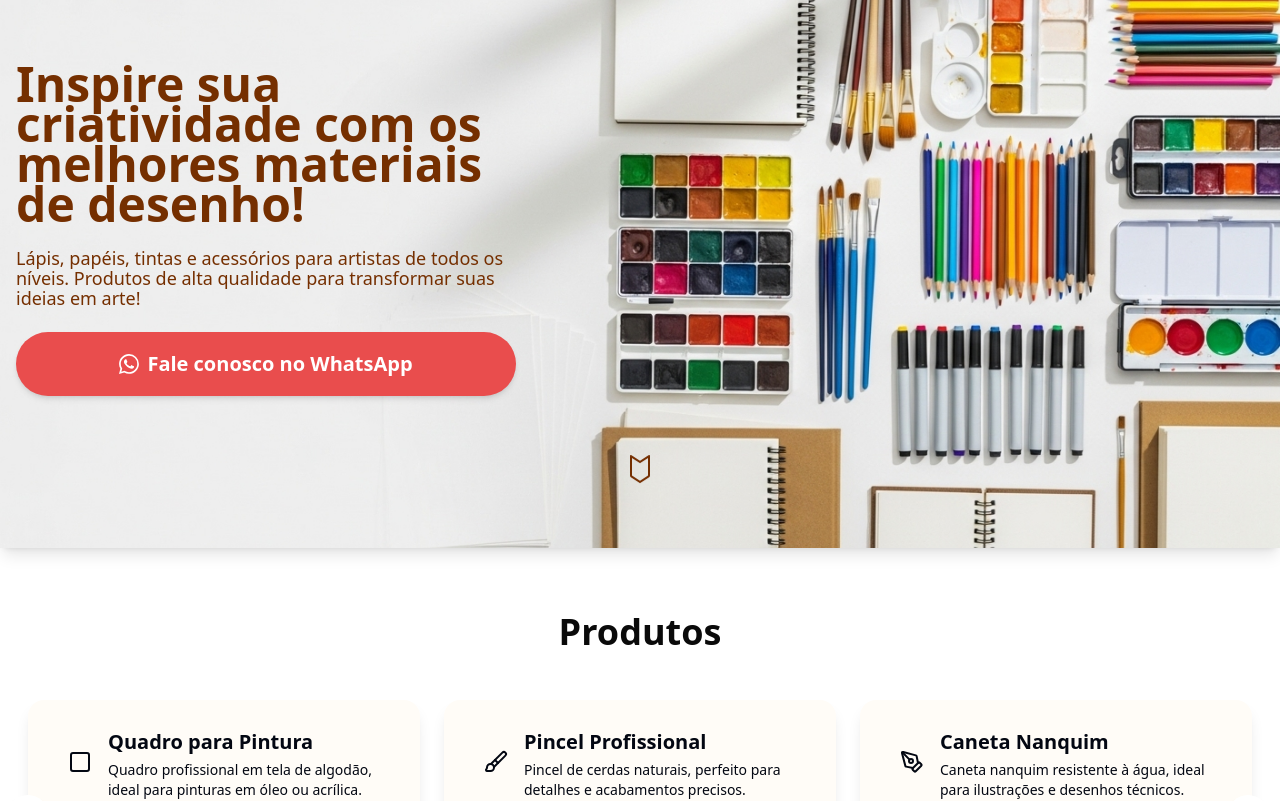
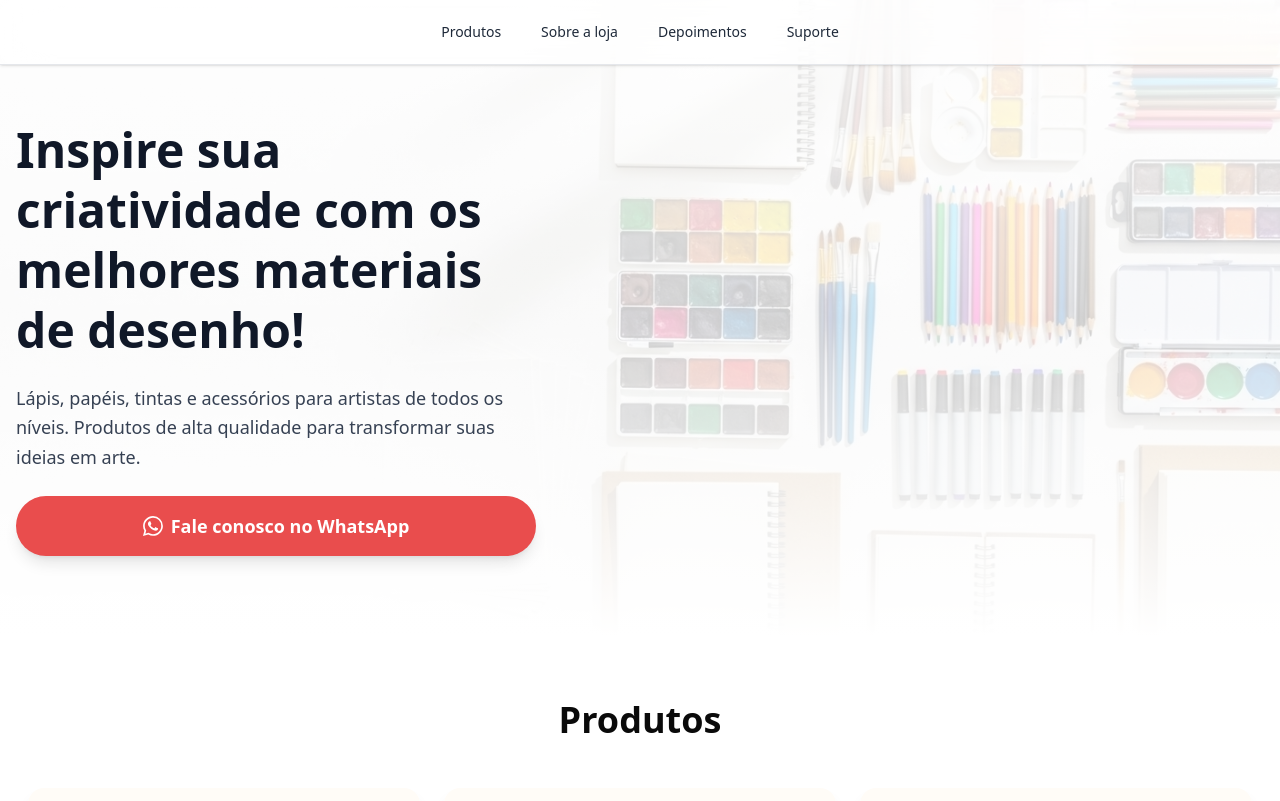
Before and after one commit to vitchin/DrawThings, a Next.js app: page / in a window 1280 px wide. Shown: the top 801 px of the page. Built offline with nearby package versions, Linux system fonts and the light colour scheme.

Commit message:
[feat] diversos ajustes

```diff
--- a/src/app/components/about.tsx
+++ b/src/app/components/about.tsx
@@ -36,7 +36,7 @@ export function About() {
 
                     </div>
 
-                    <div className="space-y-6 mt-10">
+                    <div id="aboutSection" className="space-y-6 mt-10">
                         <h2 className="text-4xl font-bold">Sobre a loja</h2>
 
                         <p>
--- a/src/app/components/footer.tsx
+++ b/src/app/components/footer.tsx
@@ -16,11 +16,11 @@ const brands = [
 
 export function Footer() {
     return (
-        <section className="bg-[#1b110e] py-16 text-white">
+        <section id="SuportSection" className="bg-[#1b110e] py-16 text-white">
             <div className="container mx-auto px-4">
                 <footer className="grid grid-cols-1 md:grid-cols-3 gap-8 items-center justify-center">
                     <div>
-                        <h4 className="text-xl font-bold mb-4 text-[#FFD449]">Loja de Materiais de Arte</h4>
+                        <h4 className="text-xl font-bold mb-4 text-[#FFD449]">Loja de arte</h4>
                         <p className="text-gray-200 mb-2">
                             Inspiração e qualidade para artistas de todos os níveis. Produtos selecionados, entrega rápida e atendimento especializado.
                         </p>
@@ -31,7 +31,7 @@ export function Footer() {
                     <div>
                         <h4 className="text-lg font-semibold mb-4 text-[#FFD449]">Contato</h4>
                         <ul className="space-y-2 text-gray-200">
-                            <li>Email: contato@materiaisdearte.com.br</li>
+                            <li>Email: contato@drawthings.com.br</li>
                             <li>WhatsApp: (11) 99999-9999</li>
                             <li>Endereço: Rua da Criatividade, 123 - São Paulo/SP</li>
                         </ul>
--- a/src/app/components/hero.tsx
+++ b/src/app/components/hero.tsx
@@ -1,58 +1,55 @@
-import {TagChevronIcon} from "@phosphor-icons/react/dist/ssr";
+import { TagChevronIcon } from "@phosphor-icons/react/dist/ssr";
 import drawhand from "../../../public/hero.jpg";
-import percent from "../../../public/percent.png";
 import phone from "../../../public/whatsapp.svg";
 import Image from "next/image";
 
-
-
 export function Hero() {
   return (
-        <section className="bg-[#ffffff] shadow-lg text-[#752f00] relative overflow-hidden items-center justify-center flex flex-col h-fit">
+    <section className="relative overflow-hidden text-[#752f00] flex flex-col items-center justify-center h-fit">
 
-            <div className="absolute inset-0 w-full h-full">
+      {/* Navbar */}
+      <nav className="fixed top-0 w-full bg-white/70 backdrop-blur-xl border-b border-gray-200 shadow-sm z-50">
+        <div className="max-w-7xl mx-auto px-6 h-16 flex items-center justify-center space-x-10 text-gray-800 text-sm font-medium">
+          <a href="#ProductSection" className="hover:text-gray-900 transition-colors">Produtos</a>
+          <a href="#aboutSection" className="hover:text-gray-900 transition-colors">Sobre a loja</a>
+          <a href="#testimonialSection" className="hover:text-gray-900 transition-colors">Depoimentos</a>
+          <a href="#SuportSection" className="hover:text-gray-900 transition-colors">Suporte</a>
+        </div>
+      </nav>
+
+      {/* Background */}
+      <div className="absolute inset-0 -z-10">
         <Image
           src={drawhand}
-                    alt="Imagem de materiais de desenho"
+          alt="Materiais de desenho"
           fill
-                    sizes="(max-width: 768px) 100vw, (max-width: 1200px) 75vw, 50vw"
           priority
-                    className="object-cover w-full h-full opacity-10 lg:opacity-100 scale-x-[-1]"
+          className="object-cover w-full h-full scale-x-[-1] opacity-70"
         />
+        {/* Overlay com gradiente */}
+        <div className="absolute inset-0 bg-gradient-to-b from-white/90 via-white/70 to-white"></div>
       </div>
 
-            <div className="container mx-auto pt-16 pb-16 px-4 relative">
-
-                <article className="lg:w-[500px]">
-                    <div className="space-y-6">
-                        <h1 className="text-3xl md:text-4xl lg:text-5xl font-bold leading-10 select-none pointer-events-none">
+      {/* Conteúdo */}
+      <div className="container mx-auto pt-[120px] pb-20 px-4 relative">
+        <article className="lg:w-[520px] space-y-6">
+          <h1 className="text-4xl md:text-5xl font-bold leading-tight text-gray-900">
             Inspire sua criatividade com os melhores materiais de desenho!
           </h1>
-                        <p className="lg:text-lg leading-5">
-                            Lápis, papéis, tintas e acessórios para artistas de todos os níveis. Produtos de alta qualidade para transformar suas ideias em arte!
+          <p className="text-gray-700 text-lg leading-relaxed">
+            Lápis, papéis, tintas e acessórios para artistas de todos os níveis. Produtos de alta qualidade para transformar suas ideias em arte.
           </p>
           <div>
-                            <a href="#"
-                            className="bg-[#e94d4d] hover:bg-[#a3281d] duration-300 text-white text-xl w-full h-16 shadow-md px-5 py-2 rounded-[50px] font-semibold flex items-center justify-center gap-2">
-                                <Image src={phone} alt="phoneicon" className="h-5 w-5 text-white"/>
+            <a
+              href="#"
+              className="bg-[#e94d4d] hover:bg-[#b22e25] transition-all duration-300 text-white text-lg font-semibold px-8 py-4 rounded-full shadow-lg flex items-center justify-center gap-2"
+            >
+              <Image src={phone} alt="WhatsApp" className="h-5 w-5" />
               Fale conosco no WhatsApp
             </a>
           </div>
-
+        </article>
       </div>
-
-                </article>
-
-            </div>
-
-            <div className="pb-4">
-                <a href="#overflowProdutos" className="mb-4 flex items-center justify-center animate-bounce">
-                    <TagChevronIcon className="w-8 h-8 text-[#752f00]" style={{ transform: "rotate(90deg)" }}/>
-                </a>
-
-                <p className="text-white text-center">Confira nossos produtos</p>
-            </div>
-
     </section>
-    )
+  );
 }
--- a/src/app/components/products.tsx
+++ b/src/app/components/products.tsx
@@ -55,7 +55,7 @@ export function Products() {
     }
 
     return(
-        <section className="relative bg w-full py-16 flex flex-col items-center justify-center">
+        <section id="ProductSection" className="relative bg w-full py-16 flex flex-col items-center justify-center">
 
             <div className="container mx-auto px-4 flex flex-col items-center justify-center">
 
--- a/src/app/components/testimonials.tsx
+++ b/src/app/components/testimonials.tsx
@@ -36,7 +36,7 @@ export function Testimonials() {
     }
 
     return(
-        <section className="bg-[#443131] py-16">
+        <section id="testimonialSection" className="bg-[#443131] py-16">
             <div className="container mx-auto px-4">
                 <h2 className="text-center font-bold text-4xl mb-12 text-white">Depoimentos de clientes</h2>
 
```
Lines whose indentation alone changed are shown as unchanged.
